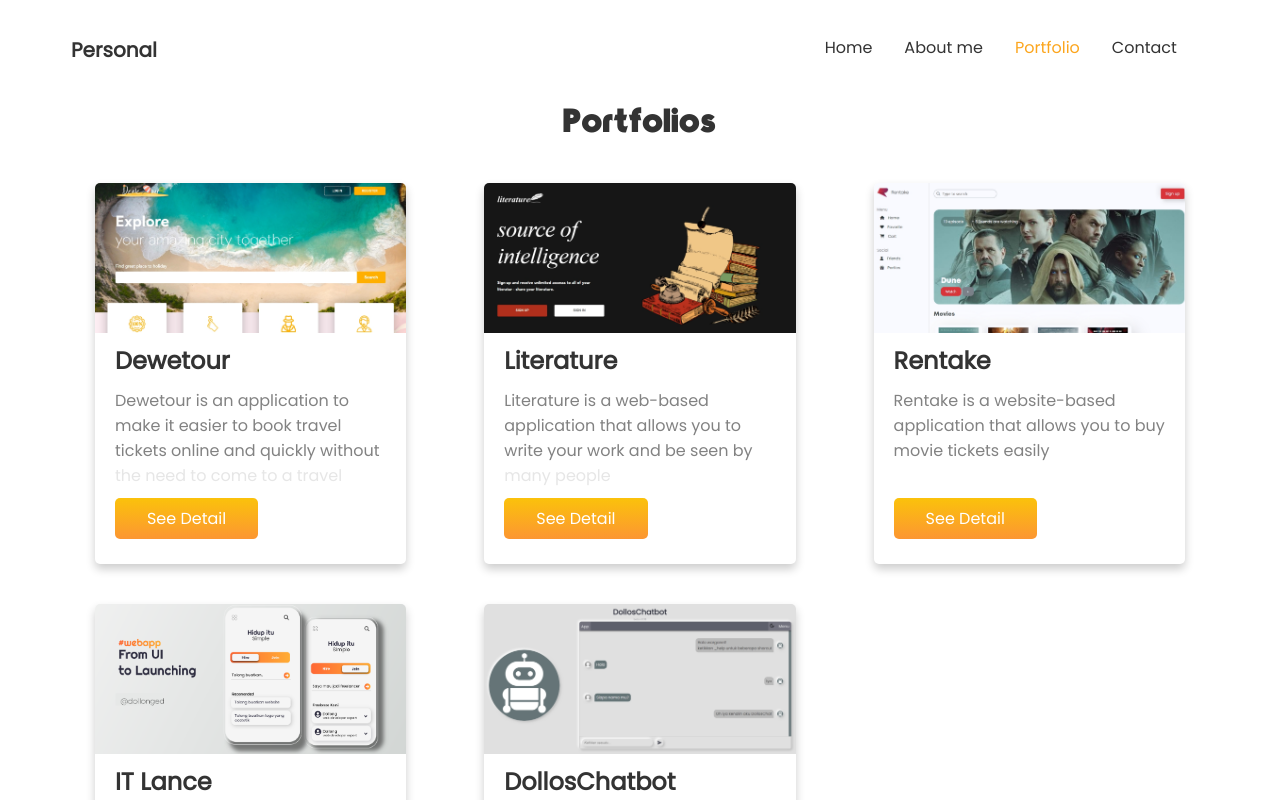
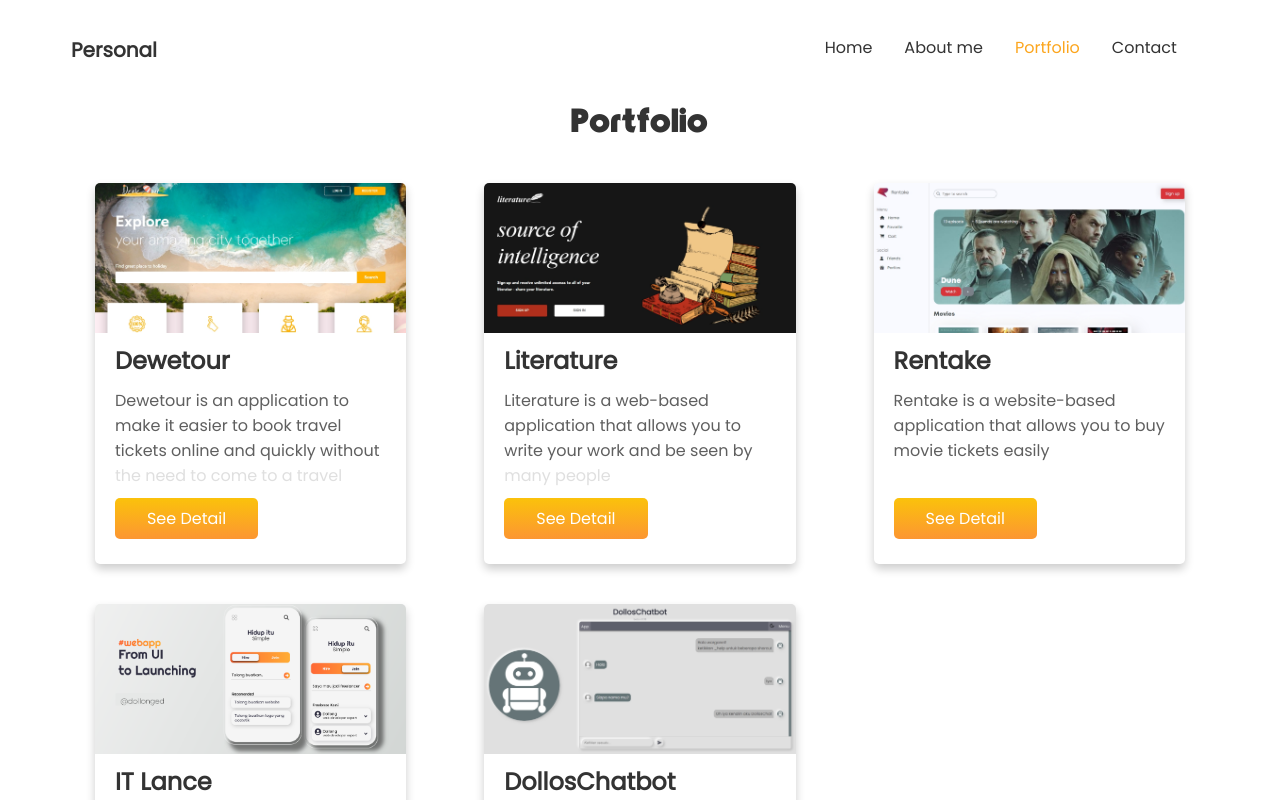
Before and after one commit to doltonsedward/Personal-website-svelte, a Svelte app: page / in a window 1280 px wide. Both pictures are taken after a click on the item "Portfolio". Shown: the top 800 px of the page. Built offline with nearby package versions, Linux system fonts and the light colour scheme.

Commit message:
cleanup code and add color-subtitle in Portfolio

```diff
--- a/src/components/organism/Portfolio.svelte
+++ b/src/components/organism/Portfolio.svelte
@@ -9,9 +9,9 @@
     AOS.init(); // initializing AOS
 </script>
 
-<div class="">
-    <div class="">
-        <h1 class="text-center">Portfolios</h1>
+<div>
+    <div>
+        <h1 class="text-center">Portfolio</h1>
     </div>
     <div class="wrapper-data__portfolio responsive-grid">
         {#each dataPortfolio as item}
@@ -73,7 +73,7 @@
     }
 
     .card-content {
-        color: rgb(130, 130, 130);
+        color: var(--color-subtitle);
         position: relative;
         height: 100px;
         overflow: hidden;
```
